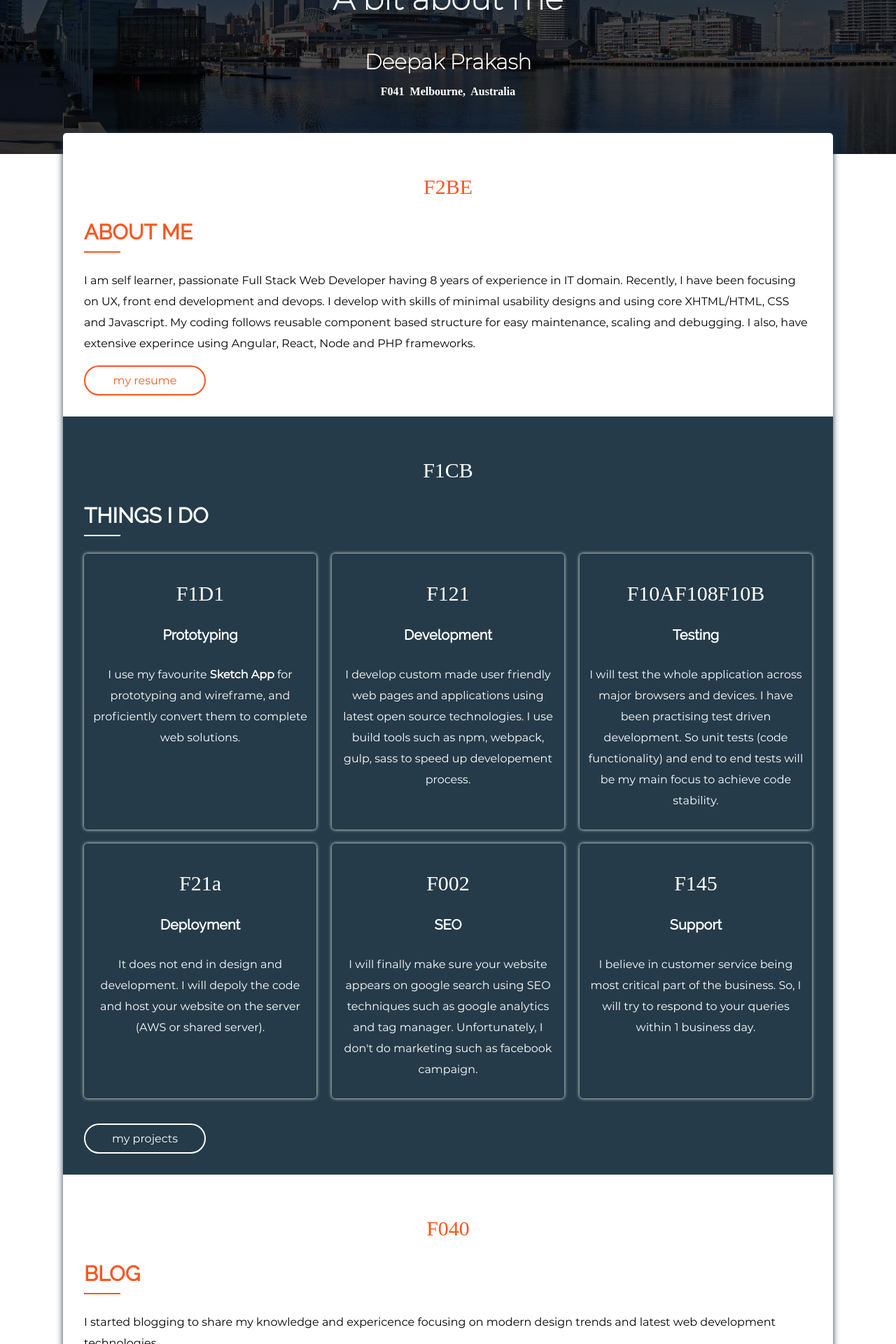
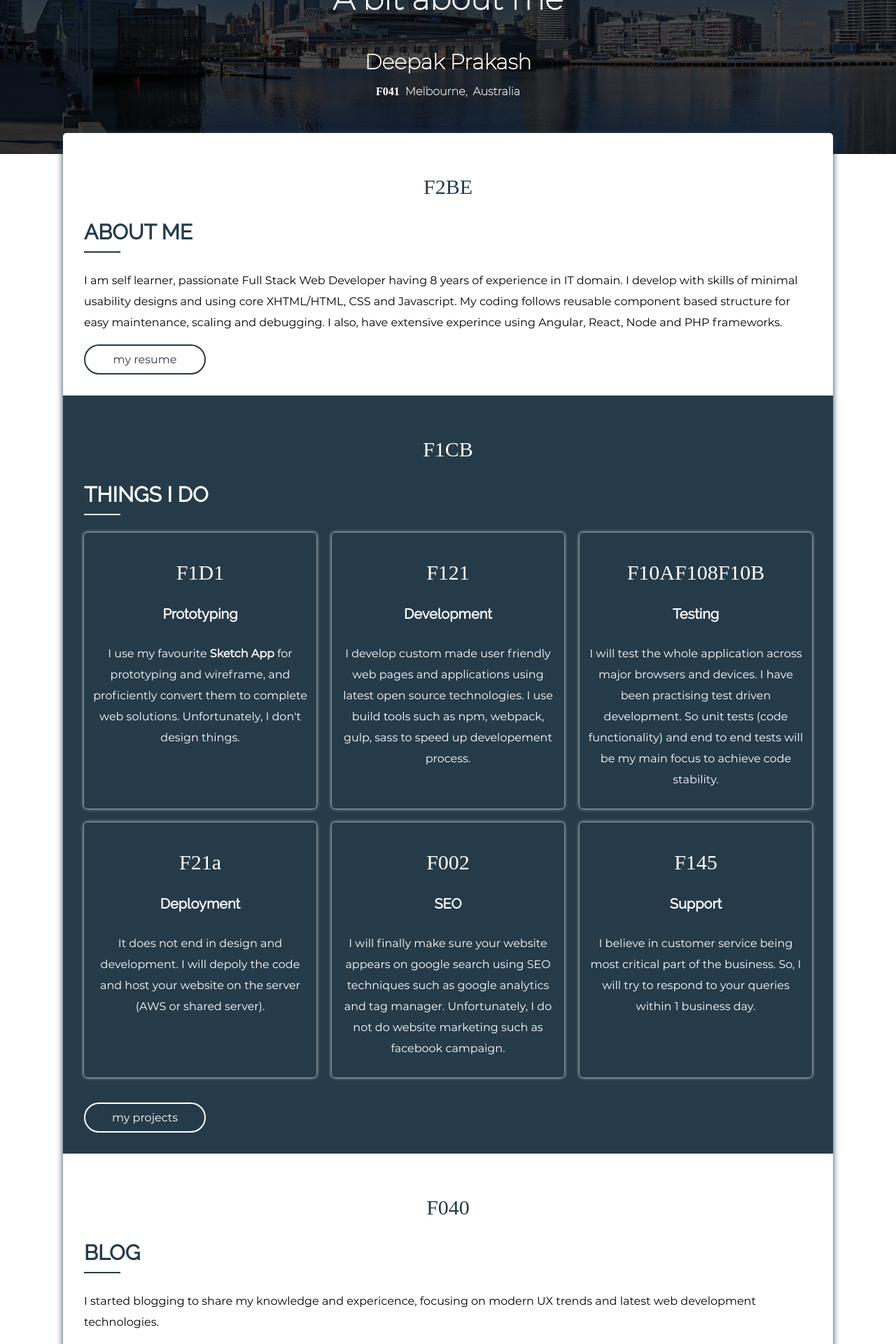
Before and after one commit to deepak6sp/inceptial-solutions, a Next.js app: page /about/about in a window 1280 px wide. Shown: the part 180-2100 px from the top of the page at 70% size. Built offline with nearby package versions, Linux system fonts and the light colour scheme; a web font is replaced by a local one.

Commit message:
color changes to header tags & buttons

```diff
--- a/pages/App.tsx
+++ b/pages/App.tsx
@@ -33,7 +33,7 @@ const App = (props) => (
       h2 {
         font-family: "Raleway-Regular";
         font-size: 30px;
-        color: #fd561f;
+        color: #253b49;
         text-transform: uppercase;
       }
       h6 {
@@ -57,21 +57,21 @@ const App = (props) => (
         font-family: Montserrat-Regular,sans-serif;
         text-transform: lowercase;
         border-radius: 50px;
-        border: 2px solid #fd561f;
-        color: #fd561f;
+        border: 2px solid #253b49;
+        color: #253b49;
         background: #fff;
         transition: all .2s ease-in;
         text-decoration: none;
       }
       .button:hover {
         border: 2px solid transparent;
-        background: #fd561f;
+        background: #253b49;
         color: white;
       }
       .back-button {
         text-decoration: none;
         text-transform: lowercase;
-        color: #fd561f;
+        color: #253b49;
         font-family: Montserrat-Regular,sans-serif;
       }
       .red-background {
--- a/pages/about/about.tsx
+++ b/pages/about/about.tsx
@@ -7,9 +7,8 @@ const About = () => (
       <h3>A bit about me</h3>
       <h6>Deepak Prakash
         <br/>
-        <span className="fa fa-map-marker fa-lg">
-          &nbsp;&nbsp;Melbourne,&nbsp; Australia
-        </span>
+        <span className="fa fa-map-marker fa-lg"></span>
+        <span>&nbsp;&nbsp;Melbourne,&nbsp; Australia</span>
       </h6>
     </section>
     <div className='about-wrapper'>
@@ -17,7 +16,7 @@ const About = () => (
         <span className="fa fa-user-circle-o"></span>
         <h2>ABOUT ME</h2>
         <p>I am self learner, passionate Full Stack Web Developer having 8 years of experience in IT domain.
-          Recently, I have been focusing on UX, front end development and devops. I develop with skills of minimal usability designs and using core XHTML/HTML, CSS and Javascript.
+          I develop with skills of minimal usability designs and using core XHTML/HTML, CSS and Javascript.
           My coding follows reusable component based structure for easy maintenance, scaling and debugging.
           I also, have extensive experince using Angular, React, Node and PHP frameworks.</p>
         <Link href='/images/Deepak_Resume.pdf'>
@@ -33,7 +32,7 @@ const About = () => (
               <span className='fa fa-empire'></span>
               <h6> Prototyping </h6>
               <p> I use my favourite <strong>Sketch App</strong> for prototyping and wireframe,
-                  and proficiently convert them to complete web solutions.</p>
+                  and proficiently convert them to complete web solutions. Unfortunately, I don't design things.</p>
             </article>
             <article>
               <span className='fa fa-code'></span>
@@ -60,7 +59,7 @@ const About = () => (
             <article>
               <span className='fa fa-seo'></span>
               <h6> SEO </h6>
-              <p> I will finally make sure your website appears on google search using SEO techniques such as google analytics and tag manager. Unfortunately, I don't do marketing such as facebook campaign.</p>
+              <p> I will finally make sure your website appears on google search using SEO techniques such as google analytics and tag manager. Unfortunately, I do not do website marketing such as facebook campaign.</p>
             </article>
             <article>
               <span className='fa fa-support'></span>
@@ -77,7 +76,7 @@ const About = () => (
       <div className='blog'>
         <span className="fa fa-pencil"></span>
         <h2>BLOG</h2>
-        <p> I started blogging to share my knowledge and expericence focusing on modern design trends and latest web development technologies.</p>
+        <p> I started blogging to share my knowledge and expericence, focusing on modern UX trends and latest web development technologies.</p>
         <Link href='/blog'>
           <a className='button'>My blog</a>
         </Link>
@@ -85,7 +84,7 @@ const About = () => (
       <div className='contact red-background'>
         <span className="fa fa-address-book"></span>
         <h2>Contact</h2>
-        <p> Sorry, I am currently not accepting any projects. However, if you like to keep in touch,
+        <p> Sorry, I am currently not accepting any projects at the moment. However, if you like to keep in touch,
           please feel free to connect with me on &nbsp;
           <Link href='https://www.linkedin.com/in/deepak-prakash-a1bb2825/'>
             <a target='_blank'>
@@ -147,7 +146,7 @@ const About = () => (
         text-align: center;
         display: block;
         font-size: 30px;
-        color: #fd561f;
+        color: #253b49;
         margin: 30px;
       }
       .things .fa-codepen, .contact .fa-address-book {
@@ -179,7 +178,7 @@ const About = () => (
         content: '';
         display: block;
         width: 50px;
-        border: 1px solid #fd561f;
+        border: 1px solid #253b49;
         margin-top: 10px;
       }
       .panels {
@@ -210,7 +209,7 @@ const About = () => (
         box-shadow: 0 0 10px white;
         width: 30px;
         height: 30px;
-        line-height: 27px;
+        line-height: 30px;
         text-align: center;
         display: inline-block;
         border-radius: 50%;
@@ -218,7 +217,7 @@ const About = () => (
       }
       .contact a:hover {
         color: #fd561f;
-        transform: scale(.9);
+        transform: scale(1);
         border: .1rem solid #fd561f;
         box-shadow: 0 0 10px #fd561f;
       }
--- a/pages/portfolio/projects.json
+++ b/pages/portfolio/projects.json
@@ -11,13 +11,13 @@
     "name": "Evergreen connect",
     "technologies": ["Bootstrap and scss", "core PHP", "Mysql"],
     "description": "Evergreen connect is one place to find, view and contact wholesale nursery suppliers",
-    "released": "Since 2017",
+    "released": "joined project since Sep 2018",
     "weblink": "https://evergreenconnect.com.au/",
     "type": "php"
   }, {
     "slug": "covertradie",
     "name": "Cover Tradie",
-    "technologies": ["Wordpress", "Mysql"],
+    "technologies": ["Customised PHP modules", "Wordpress", "Mysql"],
     "description": "CoverTradie - Tradie insurance sorted within minutes",
     "released": "Oct 2019",
     "weblink": "https://www.covertradie.com.au/",
```
